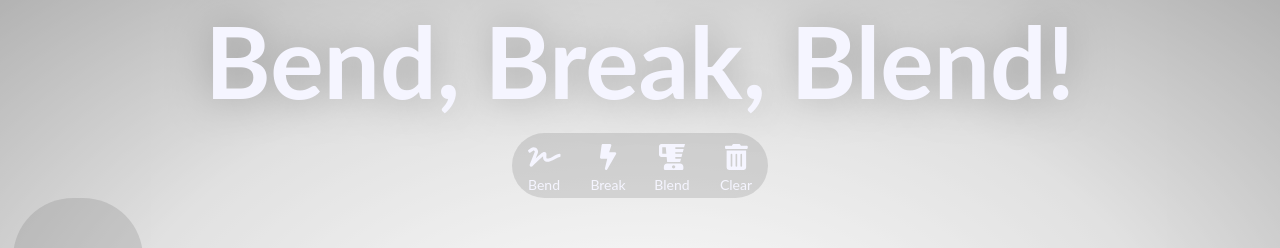
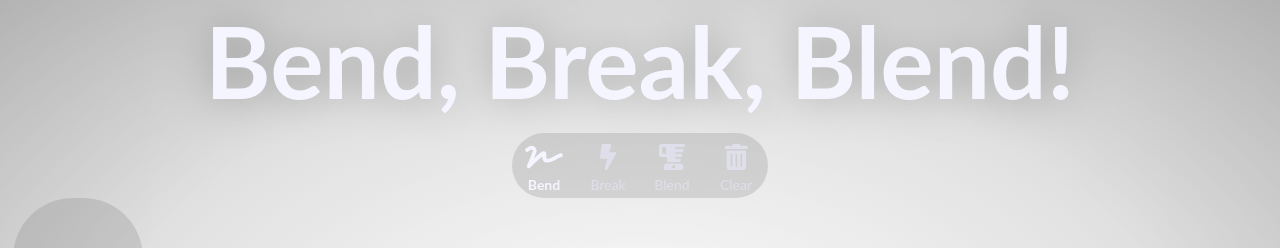
Before and after one commit to hossam-nasr/creativity-capstone, a React (Create React App) app: page / in a window 1280 px wide. Shown: the top 248 px of the page. Built offline with nearby package versions, Linux system fonts and the light colour scheme.

Commit message:
added active transform and buttons

```diff
--- a/src/screens/MainScreen/components/Canvas/components/Shape/styles.js
+++ b/src/screens/MainScreen/components/Canvas/components/Shape/styles.js
@@ -12,12 +12,6 @@ export const Square = styled.div`
   height: 50px;
   cursor: pointer;
   background-color: red;
-  transition: 0.1s;
-
-  :hover {
-    width: 60px;
-    height: 60px;
-  }
 `;
 
 export const Triangle = styled.div`
@@ -27,28 +21,12 @@ export const Triangle = styled.div`
   border-right: 30px solid transparent;
 
   border-bottom: 50px solid yellow;
-
-  transition: 0.1s;
-
-  :hover {
-    border-left: 35px solid transparent;
-    border-right: 35px solid transparent;
-
-    border-bottom: 60px solid yellow;
-  }
 `;
 
 export const Rectangle = styled.div`
   width: 70px;
   height: 50px;
   background-color: green;
-
-  transition: 0.1s;
-
-  :hover {
-    width: 80px;
-    height: 57px;
-  }
 `;
 
 export const Circle = styled.div`
@@ -56,13 +34,6 @@ export const Circle = styled.div`
   height: 50px;
   border-radius: 50%;
   background-color: purple;
-
-  transition: 0.1s;
-
-  :hover {
-    width: 60px;
-    height: 60px;
-  }
 `;
 
 export const Oval = styled.div`
@@ -70,11 +41,4 @@ export const Oval = styled.div`
   height: 50px;
   border-radius: 50%;
   background-color: blue;
-
-  transition: 0.1s;
-
-  :hover {
-    width: 90px;
-    height: 56px;
-  }
 `;
--- a/src/screens/MainScreen/components/TransformSelector/components/TransformButton/index.js
+++ b/src/screens/MainScreen/components/TransformSelector/components/TransformButton/index.js
@@ -9,9 +9,19 @@ import {
 } from "@fortawesome/free-solid-svg-icons";
 import { transforms } from "../../../../../../constants";
 
-const TransformButton = ({ transform }) => (
+const TransformButton = ({ transform, active, setActiveTransform }) => (
   <Container>
-    <IconContainer>
+    <IconContainer
+      active={active}
+      onClick={() => {
+        if (transform != transforms.CLEAR) {
+          setActiveTransform(transform);
+        } else {
+          console.log("Clear screen :(");
+          // TODO HERE
+        }
+      }}
+    >
       <FontAwesomeIcon
         icon={
           {
@@ -23,7 +33,7 @@ const TransformButton = ({ transform }) => (
         }
       />
     </IconContainer>
-    <Label>
+    <Label active={active}>
       {
         {
           [transforms.BEND]: "Bend",
--- a/src/screens/MainScreen/components/TransformSelector/components/TransformButton/styles.js
+++ b/src/screens/MainScreen/components/TransformSelector/components/TransformButton/styles.js
@@ -16,9 +16,9 @@ export const IconContainer = styled.div`
   display: flex;
   align-items: center;
   justify-content: center;
-  font-size: 26px;
+  font-size: ${({ active }) => (active ? "30px" : "26px")};
   cursor: pointer;
-  color: #eeeeff;
+  color: ${({ active }) => (active ? "#eeeeff" : "#c9c9dd")};
 
   transition: 0.1s;
 
@@ -28,7 +28,8 @@ export const IconContainer = styled.div`
 `;
 
 export const Label = styled.div`
-  color: #eeeeff;
+  color: ${({ active }) => (active ? "#eeeeff" : "#c9c9dd")};
+  font-weight: ${({ active }) => (active ? "bold" : "normal")};
   font-family: Quicksand, Lato, sans-serif;
   font-size: 14px;
   padding-bottom: 5px;
--- a/src/screens/MainScreen/components/TransformSelector/index.js
+++ b/src/screens/MainScreen/components/TransformSelector/index.js
@@ -3,10 +3,15 @@ import { transforms } from "../../../../constants";
 import TransformButton from "./components/TransformButton";
 import { Container } from "./styles";
 
-const TransformSelector = () => (
+const TransformSelector = ({ activeTransform, setActiveTransform }) => (
   <Container>
     {Object.values(transforms).map((transform) => (
-      <TransformButton transform={transform} key={transform} />
+      <TransformButton
+        active={activeTransform == transform}
+        setActiveTransform={setActiveTransform}
+        transform={transform}
+        key={transform}
+      />
     ))}
   </Container>
 );
--- a/src/screens/MainScreen/index.js
+++ b/src/screens/MainScreen/index.js
@@ -1,5 +1,5 @@
-import React from "react";
-import { shapes } from "../../constants";
+import React, { useState } from "react";
+import { shapes, transforms } from "../../constants";
 import ElementSelector from "./components/ElementSelector";
 import TransformSelector from "./components/TransformSelector";
 import Canvas from "./components/Canvas";
@@ -20,10 +20,16 @@ const renderShapes = [
   },
 ];
 
-const MainScreen = () => (
+const MainScreen = () => {
+  const [activeTransform, setActiveTransform] = useState(transforms.BEND);
+
+  return (
     <Container>
       <Title>Bend, Break, Blend!</Title>
-    <TransformSelector />
+      <TransformSelector
+        activeTransform={activeTransform}
+        setActiveTransform={setActiveTransform}
+      />
       <MainContainer>
         <ElementSelector />
         <CanvasContainer>
@@ -32,5 +38,6 @@ const MainScreen = () => (
       </MainContainer>
     </Container>
   );
+};
 
 export default MainScreen;
```
Lines whose indentation alone changed are shown as unchanged.
